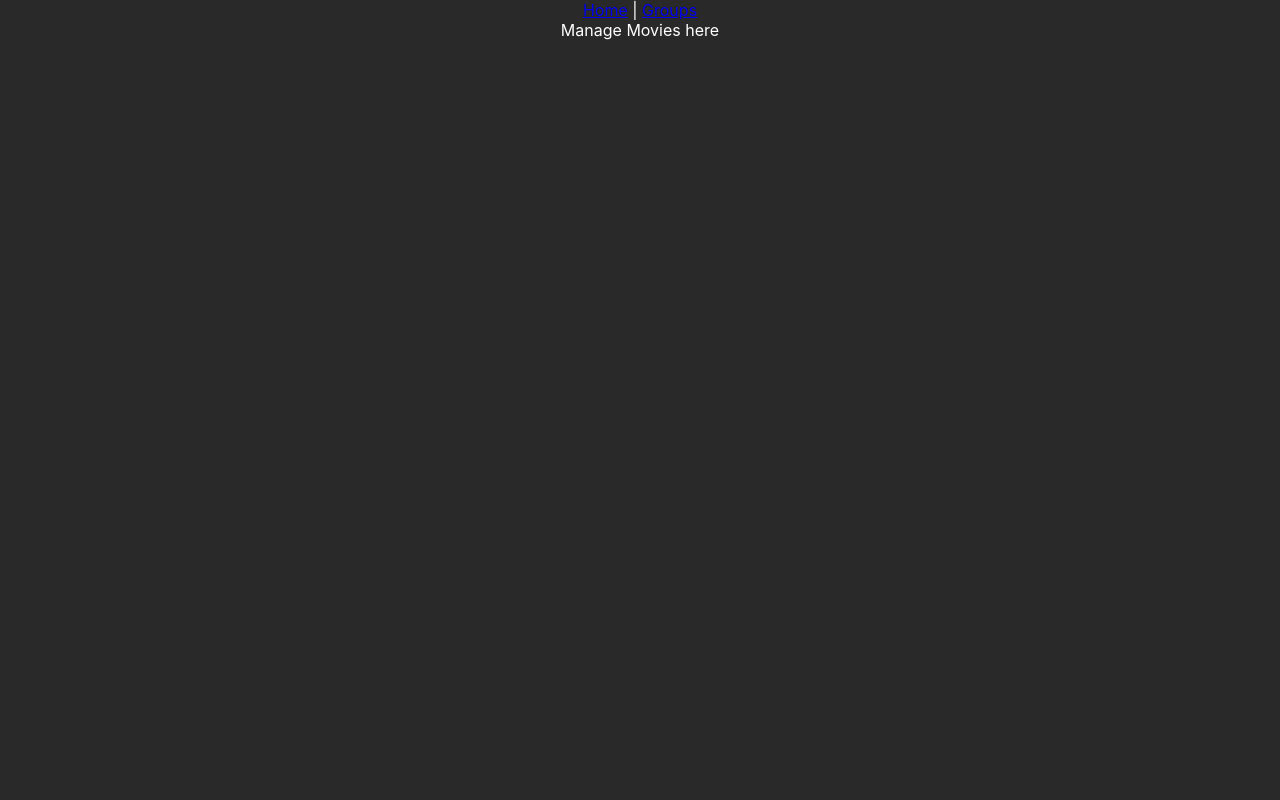
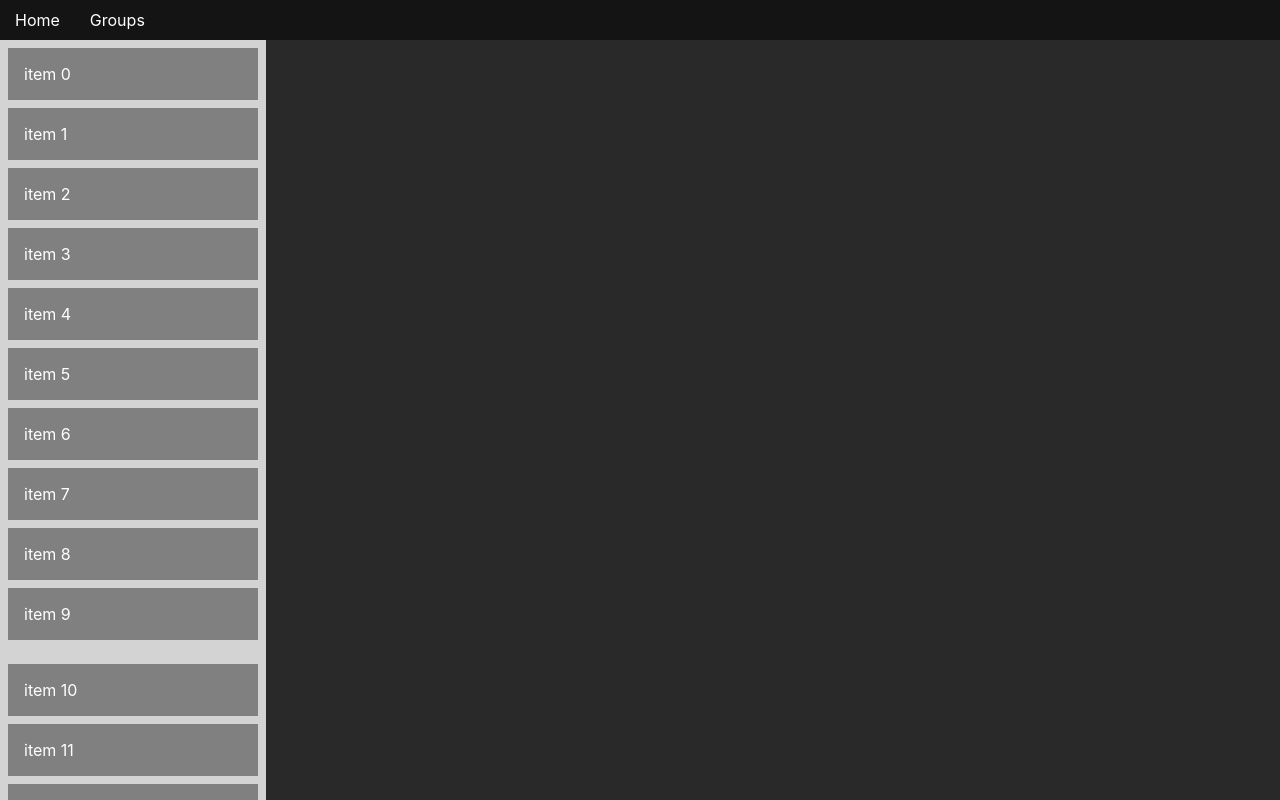
Before and after one commit to tylercchase/movie-night-manager, a React (Create React App) app in the folder frontend/: page /groups/gamer/manage in a window 1280 px wide. Shown: the top 800 px of the page. Built offline with nearby package versions, Linux system fonts and the light colour scheme.

Commit message:
Go back one react for drag-n-drop

```diff
--- a/frontend/src/App.css
+++ b/frontend/src/App.css
@@ -1,38 +1,12 @@
-.App {
-  text-align: center;
+nav {
+  display: flex;
+  height: 40px;
+  background: #141414;
+  align-items: center;
+
 }
-
-.App-logo {
-  height: 40vmin;
-  pointer-events: none;
+.link {
+  text-decoration: none;
+  color: white;
+  margin: 15px;
 }
-
-@media (prefers-reduced-motion: no-preference) {
-  .App-logo {
-    animation: App-logo-spin infinite 20s linear;
-  }
-}
-
-.App-header {
-  background-color: #282c34;
-  min-height: 100vh;
-  display: flex;
-  flex-direction: column;
-  align-items: center;
-  justify-content: center;
-  font-size: calc(10px + 2vmin);
-  color: white;
-}
-
-.App-link {
-  color: #61dafb;
-}
-
-@keyframes App-logo-spin {
-  from {
-    transform: rotate(0deg);
-  }
-  to {
-    transform: rotate(360deg);
-  }
-}
--- a/frontend/src/App.tsx
+++ b/frontend/src/App.tsx
@@ -7,8 +7,8 @@ function App() {
   return (
     <div className="App">
       <nav>
-        <Link to="/">Home</Link> | {" "}
-        <Link to="/groups">Groups</Link>
+        <Link to="/" className='link'>Home</Link>
+        <Link to="/groups" className='link'>Groups</Link>
       </nav>
       <Outlet></Outlet>
     </div>
--- a/frontend/src/routes/Manage.tsx
+++ b/frontend/src/routes/Manage.tsx
@@ -1,7 +1,164 @@
+import { useState } from "react";
+// import Movie from "../shared/Movie";
+
+import { DragDropContext, Droppable, Draggable } from 'react-beautiful-dnd';
+
+const getItems = (count: number, offset = 0) =>
+    Array.from({ length: count }, (v, k) => k).map(k => ({
+        id: `item-${k + offset}`,
+        content: `item ${k + offset}`
+    }));
+
+const reorder = (list: any, startIndex: any, endIndex: any) => {
+    const result = Array.from(list);
+    const [removed] = result.splice(startIndex, 1);
+    result.splice(endIndex, 0, removed);
+
+    return result;
+};
+
+const move = (source: any, destination: any, droppableSource: any, droppableDestination: any) => {
+    const sourceClone = Array.from(source);
+    const destClone = Array.from(destination);
+    const [removed] = sourceClone.splice(droppableSource.index, 1);
+
+    destClone.splice(droppableDestination.index, 0, removed);
+
+    const result: any = {};
+    result[droppableSource.droppableId] = sourceClone;
+    result[droppableDestination.droppableId] = destClone;
+
+    return result;
+};
+
+const grid = 8;
+
+const getItemStyle = (isDragging: any, draggableStyle: any) => ({
+    // some basic styles to make the items look a bit nicer
+    userSelect: 'none',
+    padding: grid * 2,
+    margin: `0 0 ${grid}px 0`,
+
+    // change background colour if dragging
+    background: isDragging ? 'lightgreen' : 'grey',
+
+    // styles we need to apply on draggables
+    ...draggableStyle
+});
+
+const getListStyle = (isDraggingOver: any) => ({
+    background: isDraggingOver ? 'lightblue' : 'lightgrey',
+    padding: grid,
+    width: 250
+});
+
 export default function Manage() {
+    // items: getItems(10),
+    // selected: getItems(5, 10)
+    const [itemsa, setItems] = useState(getItems(10));
+    const [selected, setSelected] = useState(getItems(5,10));
+
+    let id2List: any = {
+        droppable: 'items',
+        droppable2: 'selected'
+    };
+    let getList = (id: any) => id2List[id] === 'items' ? itemsa : selected;
+
+    let onDragEnd = (result: any) => {
+        const { source, destination } = result;
+
+        // dropped outside the list
+        if (!destination) {
+            return;
+        }
+
+        if (source.droppableId === destination.droppableId) {
+            const items: any = reorder(
+                getList(source.droppableId),
+                source.index,
+                destination.index
+            );
+
+
+            if (source.droppableId === 'droppable2') {
+                setSelected(items);
+            }
+
+        } else {
+            const result = move(
+                getList(source.droppableId),
+                getList(destination.droppableId),
+                source,
+                destination
+            );
+            setItems(result.droppable)
+            setSelected(result.droppable2);
+        }
+    };
     return (
-        <div>
-            Manage Movies here
-        </div>
-    )
+        <DragDropContext onDragEnd={onDragEnd}>
+            <Droppable droppableId="droppable">
+                {(provided, snapshot) => (
+                    <div
+                        ref={provided.innerRef}
+                        style={getListStyle(snapshot.isDraggingOver)}>
+                        {itemsa.map((item: any, index: any) => (
+                            <Draggable
+                                key={item.id}
+                                draggableId={item.id}
+                                index={index}>
+                                {(provided, snapshot) => (
+                                    <div
+                                        ref={provided.innerRef}
+                                        {...provided.draggableProps}
+                                        {...provided.dragHandleProps}
+                                        style={getItemStyle(
+                                            snapshot.isDragging,
+                                            provided.draggableProps.style
+                                        )}>
+                                        {item.content}
+                                    </div>
+                                )}
+                            </Draggable>
+                        ))}
+                        {provided.placeholder}
+                    </div>
+                )}
+            </Droppable>
+            <Droppable droppableId="droppable2">
+                {(provided, snapshot) => (
+                    <div
+                        ref={provided.innerRef}
+                        style={getListStyle(snapshot.isDraggingOver)}>
+                        {selected.map((item: any, index: any) => (
+                            <Draggable
+                                key={item.id}
+                                draggableId={item.id}
+                                index={index}>
+                                {(provided, snapshot) => (
+                                    <div
+                                        ref={provided.innerRef}
+                                        {...provided.draggableProps}
+                                        {...provided.dragHandleProps}
+                                        style={getItemStyle(
+                                            snapshot.isDragging,
+                                            provided.draggableProps.style
+                                        )}>
+                                        {item.content}
+                                    </div>
+                                )}
+                            </Draggable>
+                        ))}
+                        {provided.placeholder}
+                    </div>
+                )}
+            </Droppable>
+        </DragDropContext>
+    );
+    // return (
+    //     <div>
+    //         Manage Movies here
+    //         <Movie></Movie>
+    //     </div>
+    // )
 }
--- /dev/null
+++ b/frontend/src/shared/Movie.css
@@ -0,0 +1,13 @@
+.poster {
+    width: 175px;
+    height: 180px;
+}
+.movie {
+    display: flex;
+    width: 175px;
+    height: 250px;
+    align-items: center;
+    flex-direction: column;
+    background: white;
+    color: black;
+}
--- a/frontend/src/shared/Movie.tsx
+++ b/frontend/src/shared/Movie.tsx
@@ -1,7 +1,9 @@
+import './Movie.css'
 export default function Movie() {
     return (
-        <div>
-
+        <div className='movie'>
+            <img className="poster" src="https://i.kym-cdn.com/entries/icons/facebook/000/027/475/Screen_Shot_2018-10-25_at_11.02.15_AM.jpg" alt="Poster of ___ movie"/>
+            Shocked pikachu 2
         </div>
     )
 }
```
Also changed, not shown: frontend/package.json (+8 -7 lines), frontend/src/index.tsx (+7 -6 lines), 2 other files (tests, documents, lock files or other folders).
